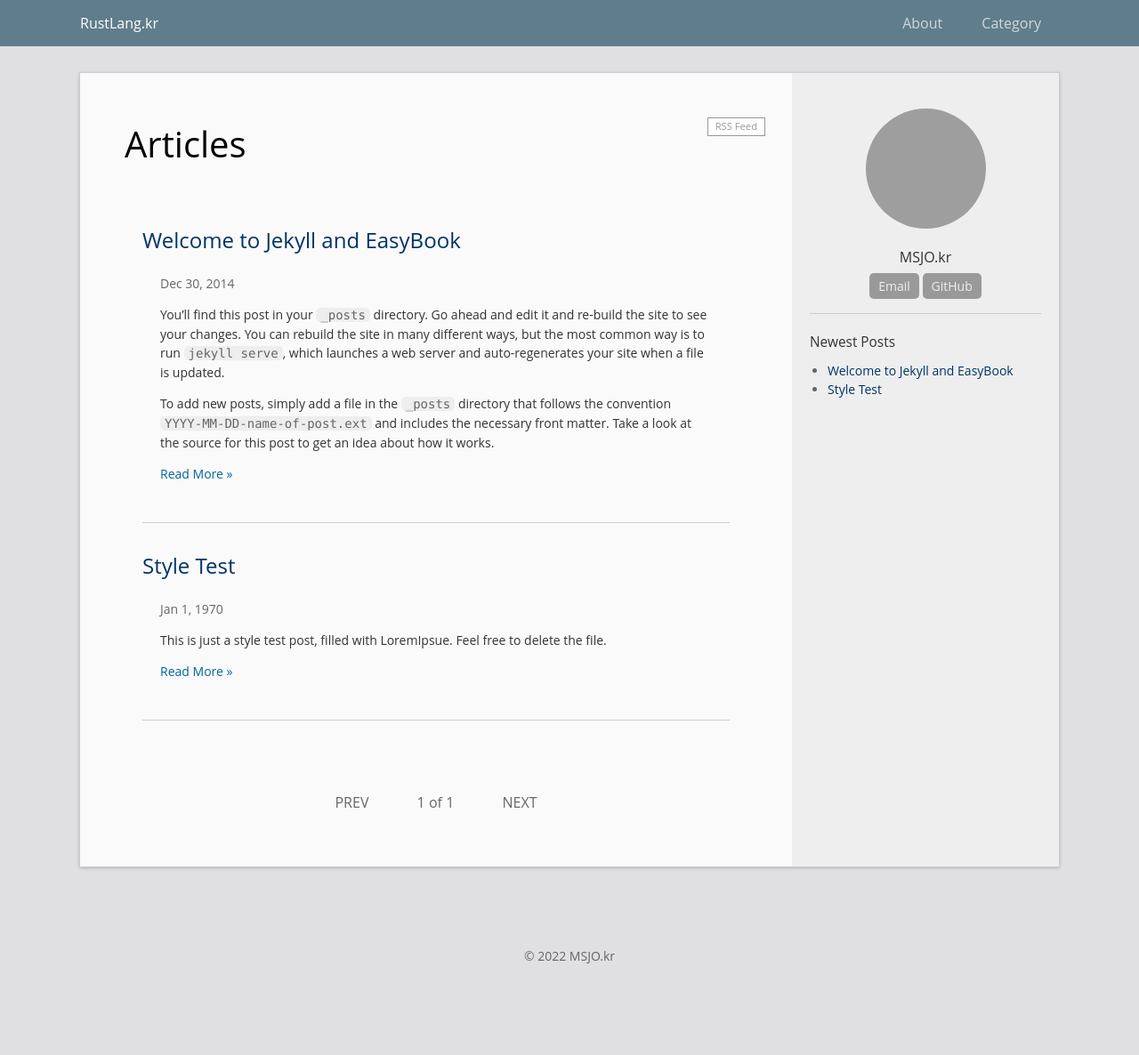
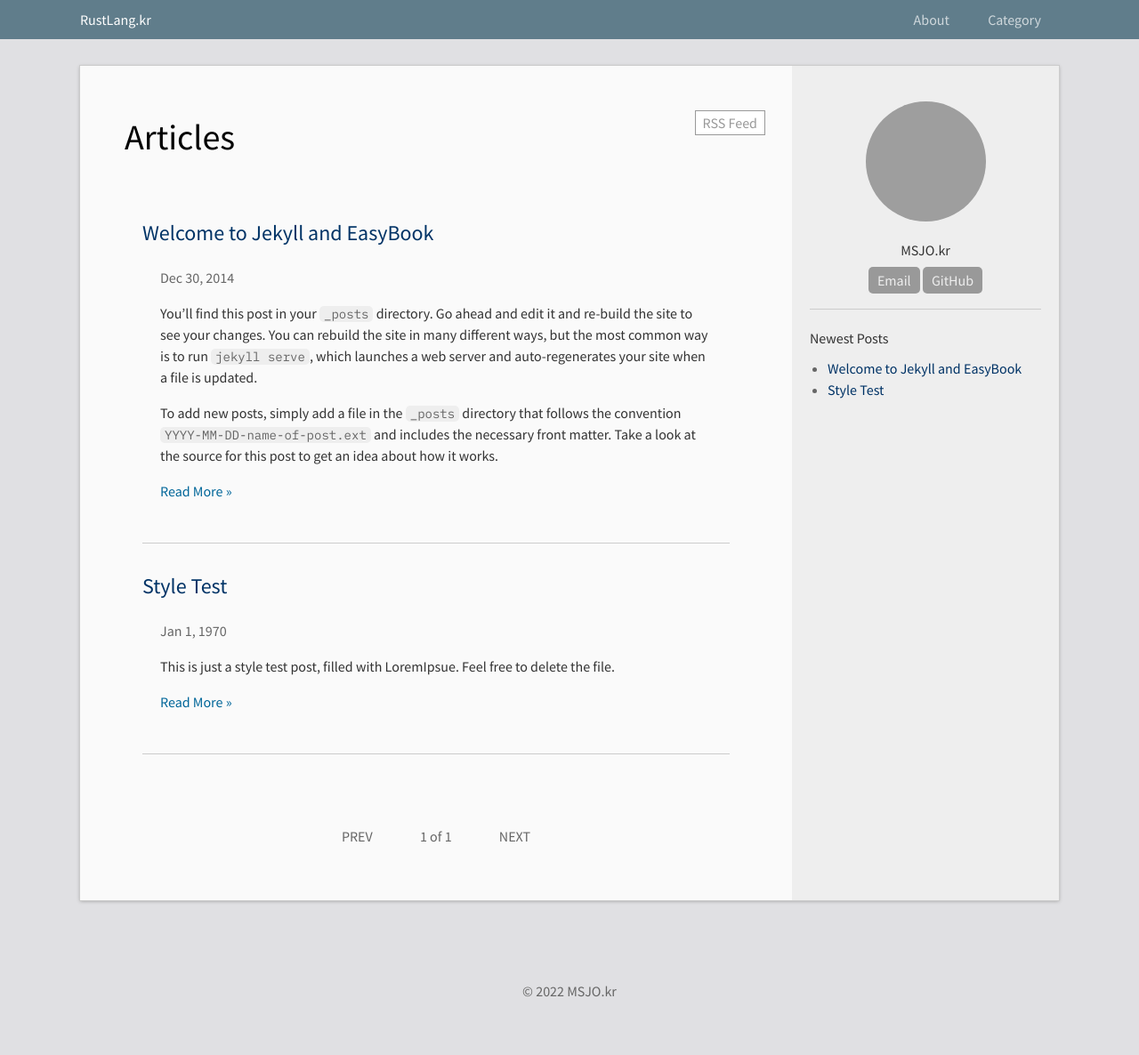
Before and after one commit to DebugJO/rustlang, a Jekyll site: the page built from index.html, in a window 1280 px wide. Shown: the whole page at 89% size. Built offline with Jekyll 4.4.1, drawn with Linux system fonts in a browser that asks for light colours; the list of posts is cut into pages by our own code; before the commit the page ends 1145 px from its top, so only the background shows below that; grey boxes are pictures that could not be loaded.

Commit message:
Update main.scss

```diff
--- a/css/main.scss
+++ b/css/main.scss
@@ -2,14 +2,16 @@
 # Only the main Sass file needs front matter (the dashes are enough)
 ---
 @charset "utf-8";
+@import url('https://fonts.googleapis.com/css2?family=Source+Sans+Pro&display=swap');
+@import url('https://fonts.googleapis.com/css2?family=IBM+Plex+Mono&display=swap');
 
-$base-font-family: "Open Sans", "Helvetica Neue", "DejaVu Sans", Arial, "PingFang SC", "Noto Sans CJK SC", "Hiragino Sans GB", "微软雅黑",  Helvetica, sans-serif;
-$base-font-size:   16px;
+$base-font-family: "Source Sans Pro", "Malgun Gothic", Arial;
+$base-font-size:   14x;
 $small-font-size:  $base-font-size * 0.875;
 $base-line-height: 1.5;
 
-$code-font-family:   Menlo, Monaco, Consolas, "DejaVu Sans Mono", "Liberation Mono", "文泉驿等宽微米黑", "Courier New", Courier, SimSun, monospace;
-$code-font-size:     15px;
+$code-font-family: 'IBM Plex Mono', monospace, Arial;
+$code-font-size: 14px;
 
 // Width of the content area
 $content-width:    800px;
```
